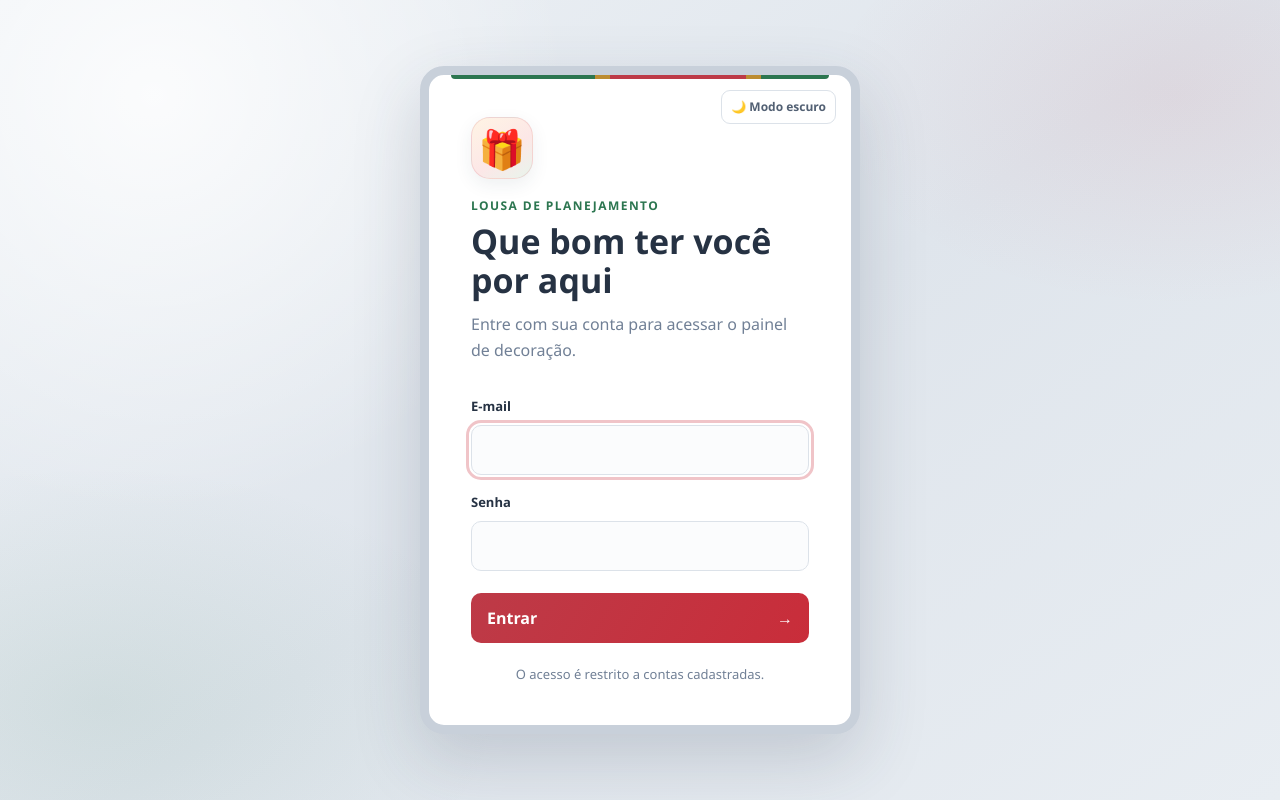
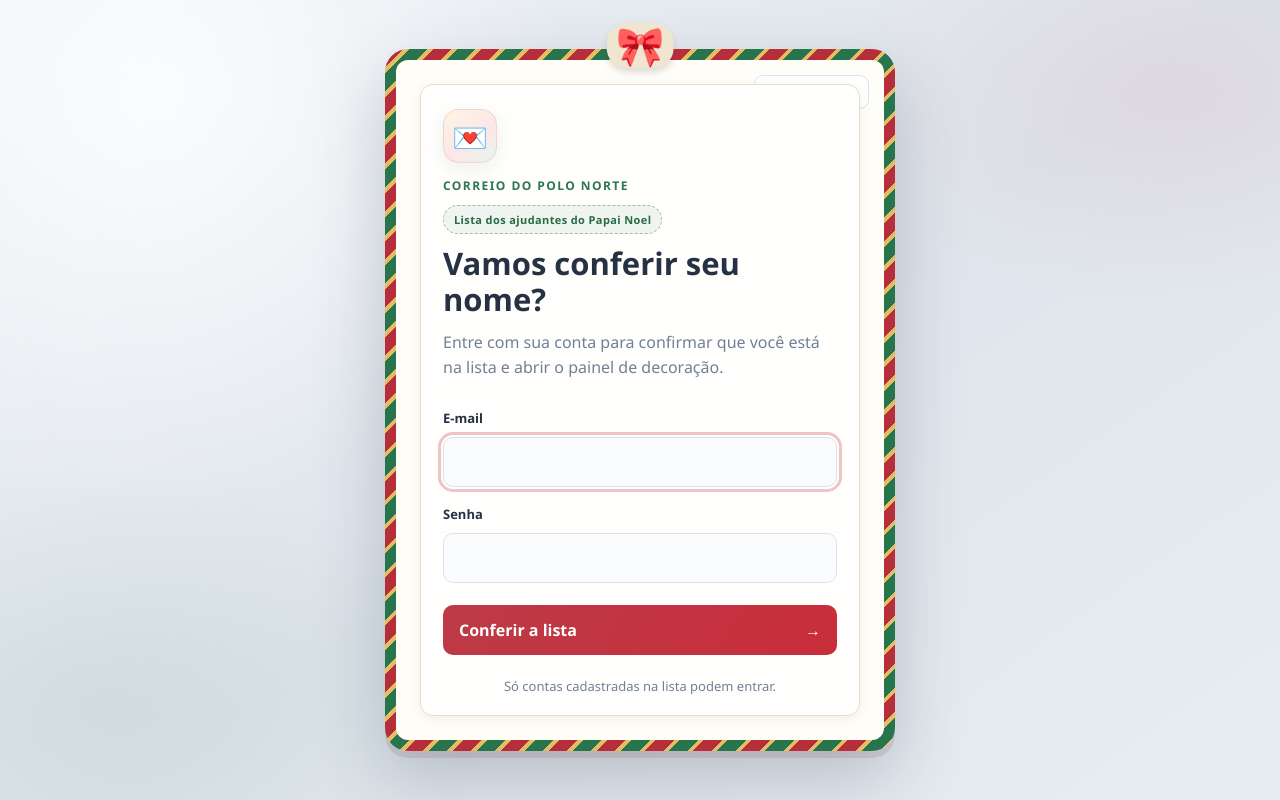
Before and after one commit to leonardoferian-spec/Guia-do-pessoal, a Flask app: page /login in a window 1280 px wide. Run offline with Flask 3, Linux system fonts and the light colour scheme; some libraries are stand-ins or nearby versions.

Commit message:
Transforma login em carta-presente natalina

```diff
--- a/public/auth.css
+++ b/public/auth.css
@@ -217,3 +217,129 @@ body {
 :root[data-theme="dark"] .theme-toggle:hover {
   background: #304154;
 }
+
+/* Login carta-presente: gift-wrap frame around a readable letter from Santa. */
+.login-gift-card {
+  --letter-paper: #fffdf8;
+  --letter-edge: #e8dcc5;
+  width: min(100%, 510px);
+  padding: 24px;
+  border: 11px solid transparent;
+  border-radius: 23px;
+  background:
+    linear-gradient(var(--letter-paper), var(--letter-paper)) padding-box,
+    repeating-linear-gradient(135deg,
+      #b72e3b 0 13px,
+      #e4bd65 13px 17px,
+      #28754d 17px 30px,
+      #e4bd65 30px 34px) border-box;
+  box-shadow: 0 28px 70px rgba(44,58,77,.24), 0 7px 0 rgba(120,34,43,.12);
+}
+
+.login-gift-card::before {
+  content: none;
+}
+
+.gift-bow {
+  position: absolute;
+  z-index: 2;
+  top: -37px;
+  left: 50%;
+  padding: 0 9px;
+  transform: translateX(-50%);
+  background: #f0e5d1;
+  border-radius: 20px;
+  font-size: 39px;
+  line-height: 1.15;
+  filter: drop-shadow(0 4px 3px rgba(61,37,28,.16));
+}
+
+.santa-letter {
+  position: relative;
+  padding: 24px 22px 20px;
+  border: 1px solid var(--letter-edge);
+  border-radius: 13px;
+  background:
+    linear-gradient(rgba(255,255,255,.76), rgba(255,255,255,.76)),
+    repeating-linear-gradient(to bottom, transparent 0 31px, rgba(188,155,111,.12) 31px 32px),
+    var(--letter-paper);
+  box-shadow: 0 3px 12px rgba(73,54,35,.07), inset 0 0 0 4px rgba(255,255,255,.55);
+}
+
+.santa-letter .auth-icon {
+  width: 54px;
+  height: 54px;
+  border-radius: 16px;
+  font-size: 29px;
+}
+
+.santa-letter .eyebrow {
+  margin-top: 14px;
+  color: var(--holiday-pine);
+}
+
+.nice-list-label {
+  display: inline-block;
+  margin: 3px 0 12px;
+  padding: 6px 10px;
+  border: 1px dashed rgba(44,118,80,.42);
+  border-radius: 999px;
+  color: #286b47;
+  background: rgba(44,118,80,.07);
+  font-size: 11px;
+  font-weight: 800;
+  letter-spacing: .035em;
+}
+
+.santa-letter h1 {
+  font-size: clamp(25px, 5.5vw, 31px);
+}
+
+.santa-letter .intro {
+  margin-bottom: 20px;
+}
+
+.santa-letter .auth-footnote {
+  margin-bottom: 0;
+}
+
+:root[data-theme="dark"] .login-gift-card {
+  --letter-paper: #202d38;
+  --letter-edge: #48596a;
+  background:
+    linear-gradient(var(--letter-paper), var(--letter-paper)) padding-box,
+    repeating-linear-gradient(135deg,
+      #a83b46 0 13px,
+      #c4a453 13px 17px,
+      #347650 17px 30px,
+      #c4a453 30px 34px) border-box;
+}
+
+:root[data-theme="dark"] .gift-bow {
+  background: #26333e;
+}
+
+:root[data-theme="dark"] .santa-letter {
+  border-color: var(--letter-edge);
+  background:
+    linear-gradient(rgba(32,45,56,.8), rgba(32,45,56,.8)),
+    repeating-linear-gradient(to bottom, transparent 0 31px, rgba(214,190,151,.1) 31px 32px),
+    var(--letter-paper);
+}
+
+:root[data-theme="dark"] .nice-list-label {
+  border-color: rgba(131,199,155,.4);
+  color: #a9e5bb;
+  background: rgba(72,147,96,.13);
+}
+
+@media (max-width: 520px) {
+  .login-gift-card {
+    padding: 15px;
+    border-width: 8px;
+  }
+
+  .santa-letter {
+    padding: 22px 16px 18px;
+  }
+}
--- a/templates/login.html
+++ b/templates/login.html
@@ -5,16 +5,19 @@
   <meta name="viewport" content="width=device-width, initial-scale=1">
   <meta name="theme-color" content="#e4e9ef">
   <title>Entrar · Planejamento de Natal</title>
-  <link rel="stylesheet" href="{{ url_for('static', filename='auth.css', v='christmas-theme-1') }}">
+  <link rel="stylesheet" href="{{ url_for('static', filename='auth.css', v='santa-letter-1') }}">
   <script src="{{ url_for('static', filename='theme.js', v='christmas-theme-1') }}"></script>
 </head>
 <body>
-  <main class="auth-card">
+  <main class="auth-card login-gift-card">
     <button class="theme-toggle auth-theme-toggle" id="theme-toggle" type="button" aria-label="Ativar modo escuro"></button>
-    <div class="auth-icon" aria-hidden="true">🎁</div>
-    <p class="eyebrow">Lousa de planejamento</p>
-    <h1>Que bom ter você por aqui</h1>
-    <p class="intro">Entre com sua conta para acessar o painel de decoração.</p>
+    <span class="gift-bow" aria-hidden="true">🎀</span>
+    <section class="santa-letter" aria-labelledby="login-title">
+      <div class="auth-icon" aria-hidden="true">💌</div>
+      <p class="eyebrow">Correio do Polo Norte</p>
+      <p class="nice-list-label">Lista dos ajudantes do Papai Noel</p>
+      <h1 id="login-title">Vamos conferir seu nome?</h1>
+      <p class="intro">Entre com sua conta para confirmar que você está na lista e abrir o painel de decoração.</p>
       {% for category, message in get_flashed_messages(with_categories=true) %}
         <div class="notice notice--{{ category }}" role="alert">{{ message }}</div>
       {% endfor %}
@@ -24,9 +27,10 @@
         <input id="email" name="email" type="email" autocomplete="username" required autofocus>
         <label for="password">Senha</label>
         <input id="password" name="password" type="password" autocomplete="current-password" required>
-      <button type="submit">Entrar <span aria-hidden="true">→</span></button>
+        <button type="submit">Conferir a lista <span aria-hidden="true">→</span></button>
       </form>
-    <p class="auth-footnote">O acesso é restrito a contas cadastradas.</p>
+      <p class="auth-footnote">Só contas cadastradas na lista podem entrar.</p>
+    </section>
   </main>
 </body>
 </html>
```
Lines whose indentation alone changed are shown as unchanged.
